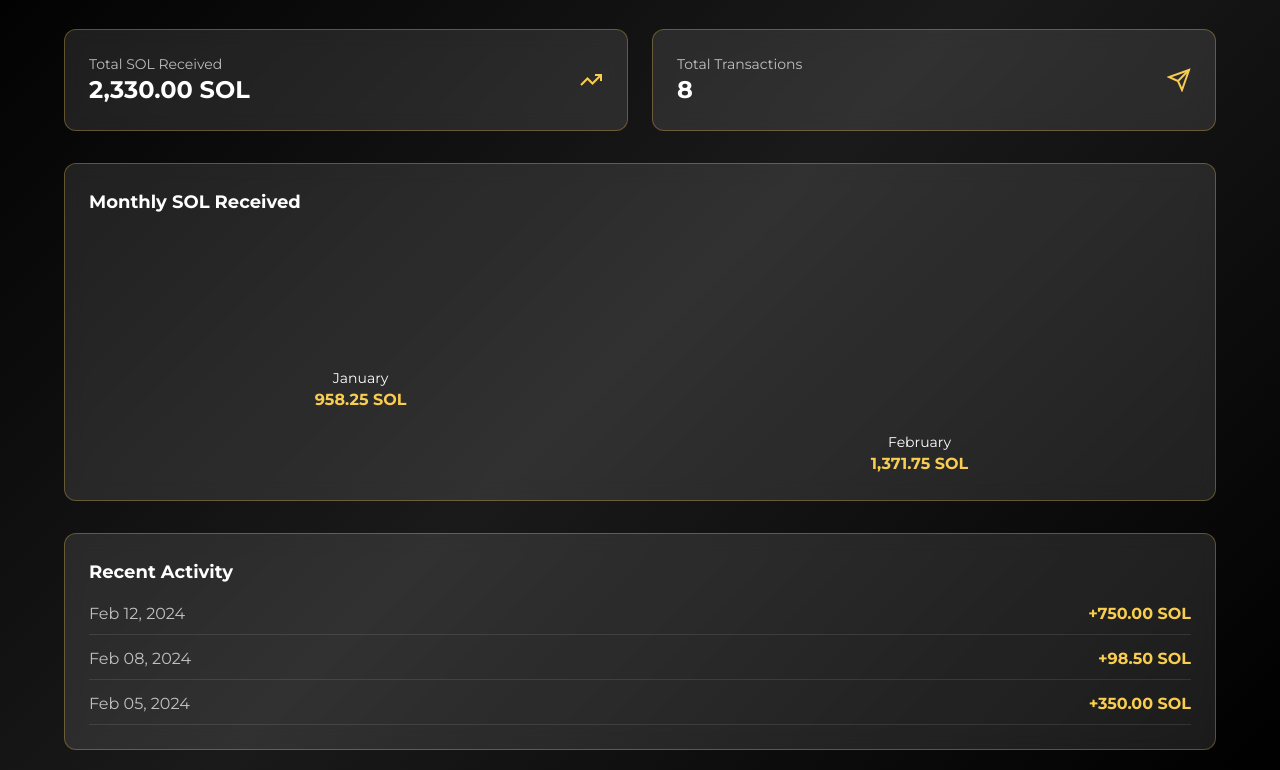
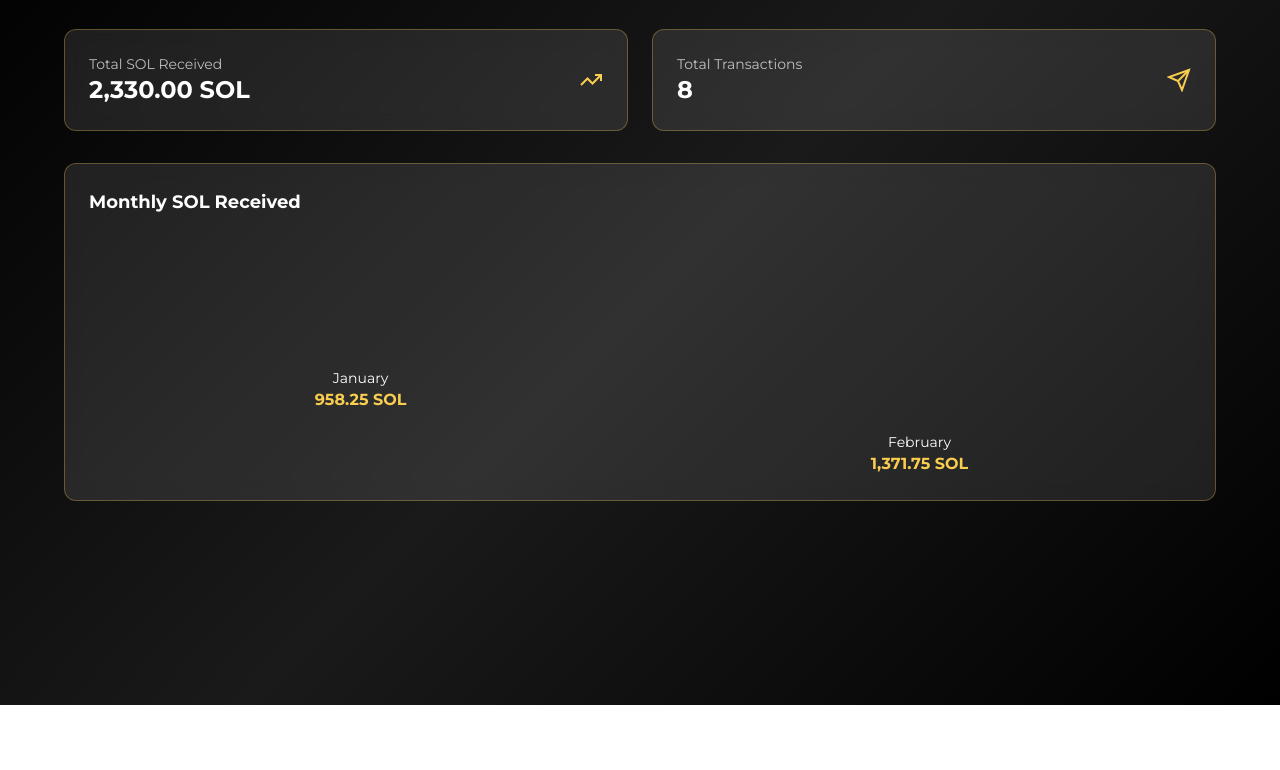
Before and after one commit to GrumioGrumio/sol-creator-tracker, a plain HTML site: page index.html in a window 1280 px wide. Shown: the part 95-865 px from the top of the page. After the commit the page ends 800 px from the top, so only its background shows below. Drawn offline with nearby package versions, Linux system fonts and the light colour scheme.

Commit message:
Update index.html

```diff
--- a/index.html
+++ b/index.html
@@ -72,25 +72,6 @@
                 </div>
             </div>
         </div>
-
-        <!-- Recent Activity -->
-        <div class="card">
-            <h3 class="text-white text-lg font-semibold mb-4">Recent Activity</h3>
-            <div class="space-y-3">
-                <div class="flex justify-between items-center border-b border-white/10 pb-2">
-                    <span class="text-white/70">Feb 12, 2024</span>
-                    <span class="gold font-bold">+750.00 SOL</span>
-                </div>
-                <div class="flex justify-between items-center border-b border-white/10 pb-2">
-                    <span class="text-white/70">Feb 08, 2024</span>
-                    <span class="gold font-bold">+98.50 SOL</span>
-                </div>
-                <div class="flex justify-between items-center border-b border-white/10 pb-2">
-                    <span class="text-white/70">Feb 05, 2024</span>
-                    <span class="gold font-bold">+350.00 SOL</span>
-                </div>
-            </div>
-        </div>
     </div>
 
     <script>
```
